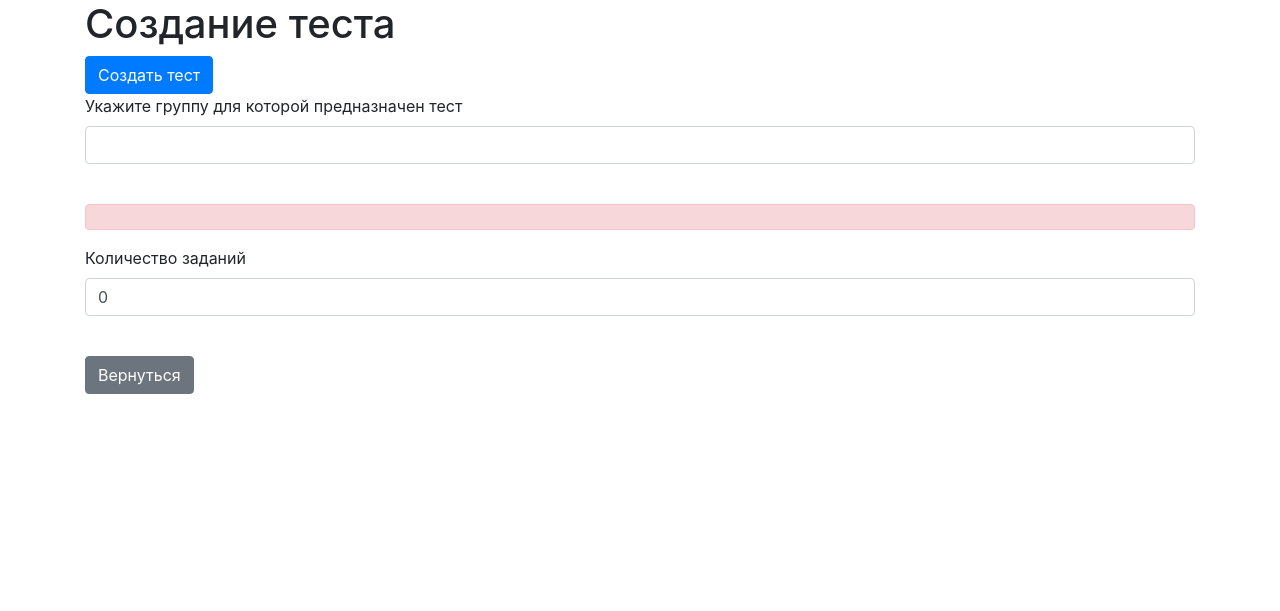
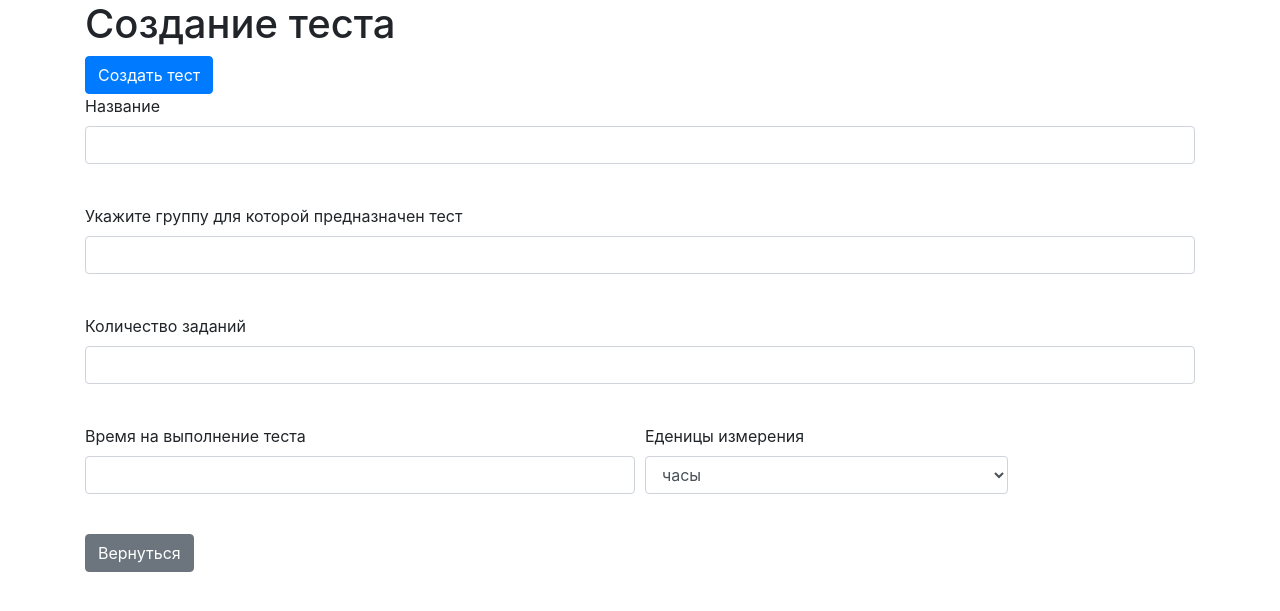
Before and after one commit to mston3rob/WEBsire_project, a Flask app: template templates/generate_tests.html in a window 1280 px wide. Shown: the top 611 px of the page. Run offline with Flask 3, Linux system fonts and the light colour scheme; the template is opened without the code that fills it: values that come from a table or form of the project are taken from there, others are empty; some libraries are stand-ins or nearby versions.

Commit message:
add time and name of test to generate test

```diff
--- a/forms/testgenerate.py
+++ b/forms/testgenerate.py
@@ -1,12 +1,16 @@
 from flask_wtf import FlaskForm
-from wtforms import StringField, PasswordField, SubmitField, BooleanField, EmailField, FieldList, FormField, SelectField, IntegerField
+from wtforms import StringField, PasswordField, SubmitField, BooleanField, EmailField, FieldList, FormField, SelectField, IntegerField, TimeField
 from wtforms.validators import DataRequired, Length, Email, EqualTo, InputRequired
 
 
 class TestGenerateForm(FlaskForm):
     name = StringField('Название', validators=[DataRequired()])
     to_who = StringField('Укажите группу для которой предназначен тест', validators=[DataRequired()])
-    count = IntegerField('Количество заданий', validators=[DataRequired()], default=0)
-    one_answer = BooleanField('Только один ответ')
+    count = IntegerField('Количество заданий', validators=[DataRequired()])
     go_out_btn = SubmitField('Вернуться', render_kw={'formnovalidate': True})
-    #create_test = SubmitField('Создать тест')
+    time_to_test = IntegerField('Время на выполнение теста', validators=[DataRequired()])
+    ed_izm = SelectField('Еденицы измерения', coerce=int, choices=[
+        (0, 'Ч'),
+        (1, 'М'),
+        (2, 'С')
+    ])
--- a/main.py
+++ b/main.py
@@ -238,7 +238,6 @@
 @app.route('/generate_tests',  methods=['GET', 'POST'])
 def generate_tests():
     if current_user.teacher:
-        count = 0
         form = TestGenerateForm()
         if form.go_out_btn.data:
             return redirect('/listtestst')
@@ -251,15 +250,35 @@
                         groups_names = list(map(lambda x: x.name_group, groups))
                         if form.to_who.data not in groups_names:
                              return render_template('generate_tests.html', title='Создание тестов', form=form,
-                                                     message=f'У вас нет группы с названием {form.to_who.data}')
+                                                     message=f'У вас нет группы с названием {form.to_who.data}', pos='1')
+                        if form.count.data is None:
+                            return render_template('generate_tests.html', title='Создание тестов', form=form,
+                                                   message=f'Не верный тип данных. Должно быть целое число.', pos='2')
+                        elif form.count.data < 1:
+                            return render_template('generate_tests.html', title='Создание тестов', form=form,
+                                            message=f'Количество заданий должно быть больше нуля', pos='2')
+                        if form.time_to_test.data is None:
+                            return render_template('generate_tests.html', title='Создание тестов', form=form,
+                                                       message=f'Не верный тип данных. Должно быть целое число.',
+                                                       pos='3')
+                        elif form.time_to_test.data < 1:
+                            return render_template('generate_tests.html', title='Создание тестов', form=form,
+                                                       message=f'Время на тест должно быть больше нуля', pos='3')
+                        generate_tasks(form.to_who.data, form.count.data, form.name.data,
+                                       form.ed_izm.data, form.time_to_test.data)
+                    else:
                         return render_template('generate_tests.html', title='Создание тестов',
-                                                form=form, message='None')
-                    else:
-                        return render_template('generate_tests.html', title='Создание тестов', form=form, message='У вас нет групп')
-        return render_template('generate_tests.html', title='Создание тестов', form=form, message='None')
+                                               form=form, message='У вас нет групп', pos='1')
+        return render_template('generate_tests.html', title='Создание тестов', form=form, pos='0')
     else:
-        'access denied'
+        return 'access denied'
 
+def generate_tasks(to_who, count_of_tasks, name_of_test, ed_izm, time_to_test):
+    print(name_of_test)
+    print(to_who)
+    print(count_of_tasks)
+    print(ed_izm)
+    print(time_to_test)
 
 def main():
     db_session.global_init("db/tests.db")
--- a/templates/generate_tests.html
+++ b/templates/generate_tests.html
@@ -6,6 +6,15 @@
         {{ form.hidden_tag() }}
        <input type="submit" name="do_test" value="Создать тест" class="btn btn-primary">
         <p>
+            {{ form.name.label }}<br>
+            {{ form.name(class="form-control", type="text") }}<br>
+            {% for error in form.name.errors %}
+                <div class="alert alert-danger" role="alert">
+                    {{ error }}
+                </div>
+            {% endfor %}
+        </p>
+        <p>
             {{ form.to_who.label }}<br>
             {{ form.to_who(class="form-control", type="text") }}<br>
             {% for error in form.to_who.errors %}
@@ -13,7 +22,7 @@
                     {{ error }}
                 </div>
             {% endfor %}
-        {% if message != "None"%}
+        {% if pos == '1'%}
             <div class="alert alert-danger" role="alert">
                 {{ message }}
             </div>
@@ -27,7 +36,36 @@
                     {{ error }}
                 </div>
             {% endfor %}
+        {% if pos == '2'%}
+            <div class="alert alert-danger" role="alert">
+                {{ message }}
+            </div>
+        {% endif %}
         </p>
+        <div class="form-row">
+            <div class="form-group col-md-6">
+                {{ form.time_to_test.label }}<br>
+                {{ form.time_to_test(class="form-control", type="integer") }}<br>
+                {% for error in form.time_to_test.errors %}
+                <div class="alert alert-danger" role="alert">
+                    {{ error }}
+                </div>
+            {% endfor %}
+            </div>
+            <div class="form-group col-md-4">
+                {{ form.ed_izm.label }}
+                <select name="ed_izm" id="ed_izm" class="form-control">
+                    <option value="0" selected>часы</option>
+                    <option value="1">минуты</option>
+                    <option value="2">секунды</option>
+                </select>
+            </div>
+        </div>
+        {% if pos == '3'%}
+            <div class="alert alert-danger" role="alert">
+                {{ message }}
+            </div>
+        {% endif %}
         <p>{{ form.go_out_btn(type="submit", class="btn btn-secondary") }}</p>
     </form>
 {% endblock %}
```
Also changed, not shown: forms/taskgenerate.py (added, +7 -0 lines).
